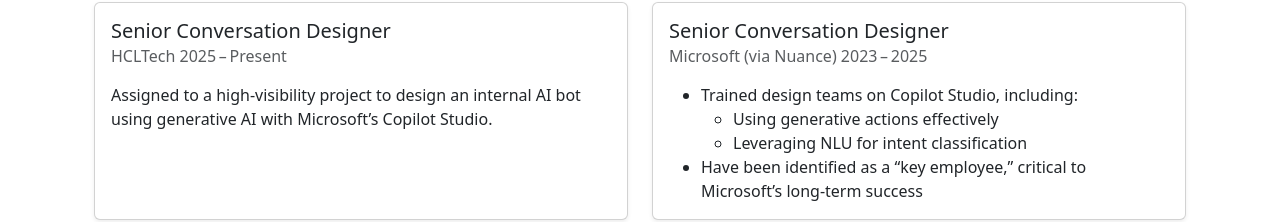
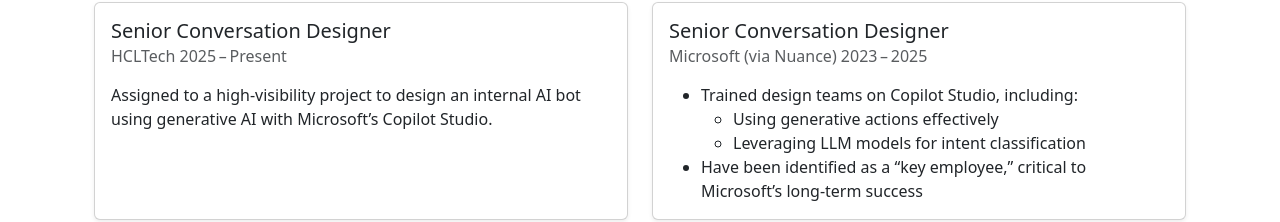
Before and after one commit to theuxfactor/arungeorge.me, a Next.js app: page /resume in a window 1280 px wide. Shown: the part 108-330 px from the top of the page. Built offline with nearby package versions, Linux system fonts and the light colour scheme.

Commit message:
Update page.js
Fixed line 36.

```diff
--- a/src/app/resume/page.js
+++ b/src/app/resume/page.js
@@ -33,7 +33,7 @@ export default function Resume() {
           Trained design teams on Copilot Studio, including:
           <ul>
             <li>Using generative actions effectively</li>
-            <li>Leveraging NLU for intent classification</li>
+            <li>Leveraging LLM models for intent classification</li>
           </ul>
         </li>
         <li>
```
